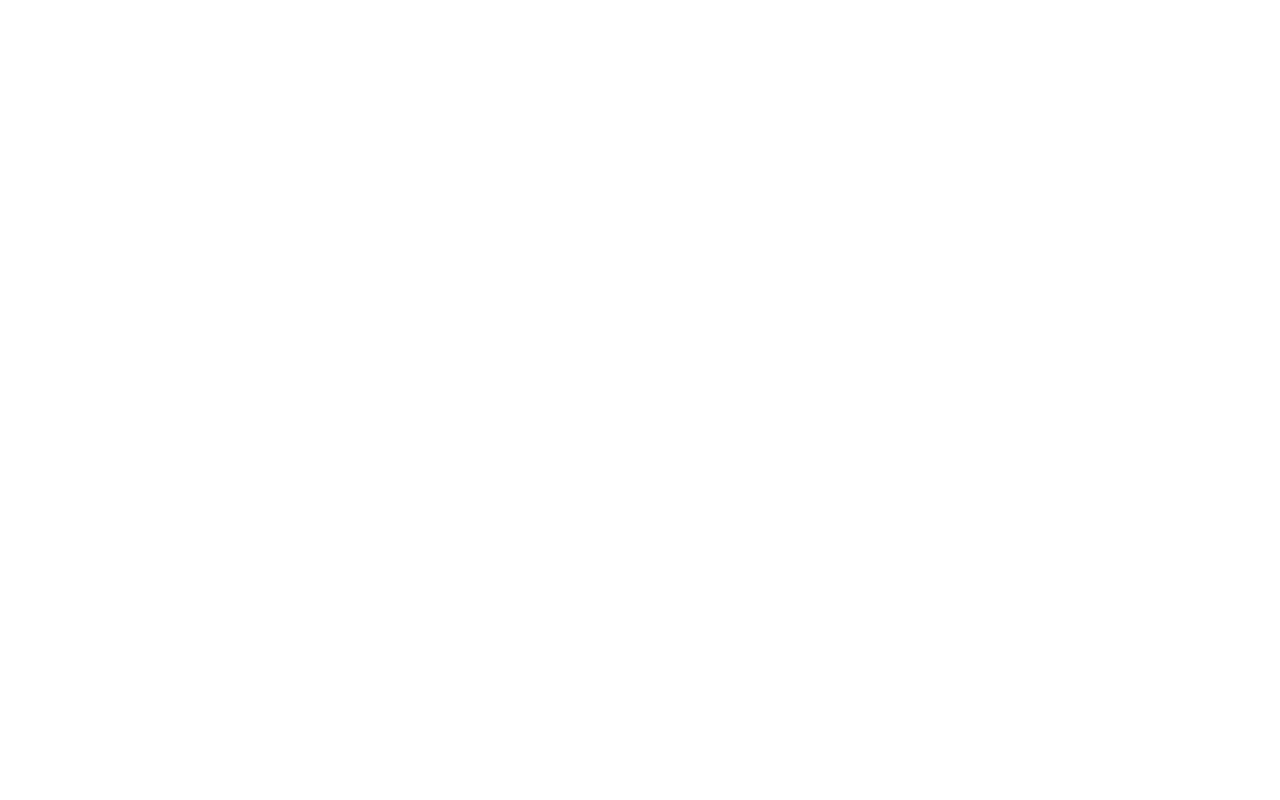
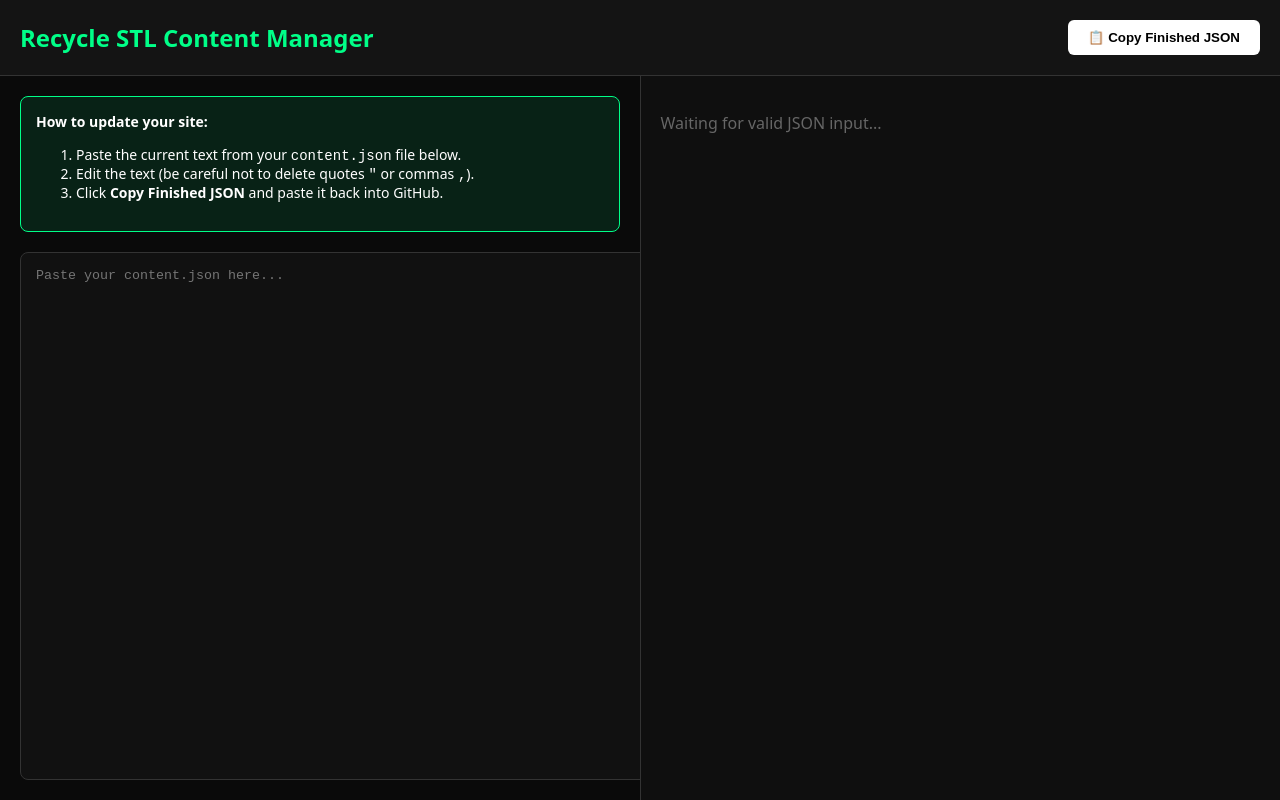
Before and after one commit to greatestbestesyguy-wq/greatestbestesyguy-wq.github.io, a plain HTML site: page admin/index.html in a window 1280 px wide. Drawn offline with Linux system fonts and the light colour scheme.

Commit message:
Update index.html

```diff
--- a/admin/index.html
+++ b/admin/index.html
@@ -1,27 +1,146 @@
 <!DOCTYPE html>
-<html>
+<html lang="en">
 <head>
-    <meta charset="utf-8" />
-    <meta name="viewport" content="width=device-width, initial-scale=1.0" />
-    <title>Recycle STL | Content Manager</title>
+    <meta charset="UTF-8">
+    <meta name="viewport" content="width=device-width, initial-scale=1.0">
+    <title>Recycle STL | Content Editor</title>
+    <style>
+        :root {
+            --bg: #0a0a0a;
+            --card: #141414;
+            --accent: #00ff88;
+            --text: #ffffff;
+            --border: #333;
+        }
+        body {
+            font-family: system-ui, -apple-system, sans-serif;
+            background: var(--bg);
+            color: var(--text);
+            margin: 0;
+            display: flex;
+            flex-direction: column;
+            height: 100vh;
+        }
+        header {
+            padding: 20px;
+            background: var(--card);
+            border-bottom: 1px solid var(--border);
+            display: flex;
+            justify-content: space-between;
+            align-items: center;
+        }
+        .main-container {
+            display: flex;
+            flex: 1;
+            overflow: hidden;
+        }
+        .editor-pane, .preview-pane {
+            flex: 1;
+            padding: 20px;
+            overflow-y: auto;
+            display: flex;
+            flex-direction: column;
+        }
+        .preview-pane {
+            background: #0f0f0f;
+            border-left: 1px solid var(--border);
+        }
+        textarea {
+            width: 100%;
+            height: 100%;
+            background: #111;
+            color: #00ff88;
+            border: 1px solid var(--border);
+            border-radius: 8px;
+            padding: 15px;
+            font-family: 'Courier New', monospace;
+            resize: none;
+            outline: none;
+        }
+        .btn {
+            background: var(--accent);
+            color: black;
+            border: none;
+            padding: 10px 20px;
+            border-radius: 6px;
+            font-weight: bold;
+            cursor: pointer;
+            transition: transform 0.2s;
+        }
+        .btn:hover { transform: translateY(-2px); }
+        .btn-copy { background: white; margin-left: 10px; }
 
-    <link href="config.yml" type="text/yaml" rel="cms-config-url">
-
-    <script src="https://identity.netlify.com/v1/netlify-identity-widget.js"></script>
+        .instructions {
+            background: rgba(0, 255, 136, 0.1);
+            border: 1px solid var(--accent);
+            padding: 15px;
+            border-radius: 8px;
+            margin-bottom: 20px;
+            font-size: 14px;
+        }
+        pre {
+            font-size: 12px;
+            color: #888;
+        }
+    </style>
 </head>
 <body>
-    <script src="https://unpkg.com/decap-cms@^3.0.0/dist/decap-cms.js"></script>
+
+<header>
+    <h2 style="margin:0; color:var(--accent);">Recycle STL Content Manager</h2>
+    <div>
+        <button class="btn btn-copy" onclick="copyToClipboard()">📋 Copy Finished JSON</button>
+    </div>
+</header>
+
+<div class="main-container">
+    <div class="editor-pane">
+        <div class="instructions">
+            <strong>How to update your site:</strong>
+            <ol>
+                <li>Paste the current text from your <code>content.json</code> file below.</li>
+                <li>Edit the text (be careful not to delete quotes <code>"</code> or commas <code>,</code>).</li>
+                <li>Click <strong>Copy Finished JSON</strong> and paste it back into GitHub.</li>
+            </ol>
+        </div>
+        <textarea id="json-input" placeholder="Paste your content.json here..." oninput="updatePreview()"></textarea>
+    </div>
+
+    <div class="preview-pane" id="preview-content">
+        <p style="color: #666;">Waiting for valid JSON input...</p>
+    </div>
+</div>
 
 <script>
-      if (window.netlifyIdentity) {
-        window.netlifyIdentity.on("init", user => {
-          if (!user) {
-            window.netlifyIdentity.on("login", () => {
-              document.location.href = "/admin/";
-            });
+    function updatePreview() {
+        const input = document.getElementById('json-input').value;
+        const preview = document.getElementById('preview-content');
+
+        try {
+            const data = JSON.parse(input);
+            preview.innerHTML = `
+                <h3 style="color:var(--accent)">Live Data Structure</h3>
+                <div style="background:var(--card); padding:15px; border-radius:10px; border:1px solid #333;">
+                    <p><strong>Home Title:</strong> ${data.hero.title}</p>
+                    <p><strong>Pop-up Active:</strong> ${data.popup.enabled ? '✅ Yes' : '❌ No'}</p>
+                    <hr border="0" style="border-top:1px solid #333">
+                    <p><strong>Map URL:</strong> <code style="color:#888">${data.mapPage.mapUrl}</code></p>
+                    <p><strong>Quiz Questions:</strong> ${data.quizPage.questions.length} total</p>
+                </div>
+                <p style="font-size:12px; margin-top:20px; color:var(--accent);">✓ JSON is Valid</p>
+            `;
+        } catch (e) {
+            preview.innerHTML = `<p style="color: #ff4444;">⚠️ Invalid JSON: ${e.message}</p>`;
         }
-        });
+    }
+
+    function copyToClipboard() {
+        const textarea = document.getElementById('json-input');
+        textarea.select();
+        document.execCommand('copy');
+        alert("JSON copied to clipboard! Now go to your content.json file on GitHub, click the 'Pencil' icon (Edit), select all text, paste this over it, and click 'Commit changes'.");
     }
 </script>
+
 </body>
 </html>
```
Lines whose indentation alone changed are shown as unchanged.
